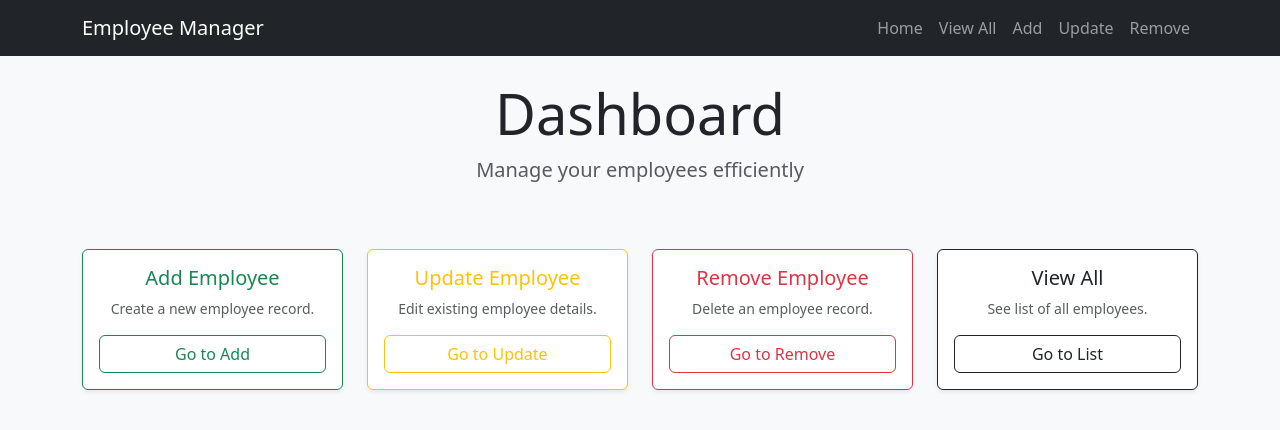
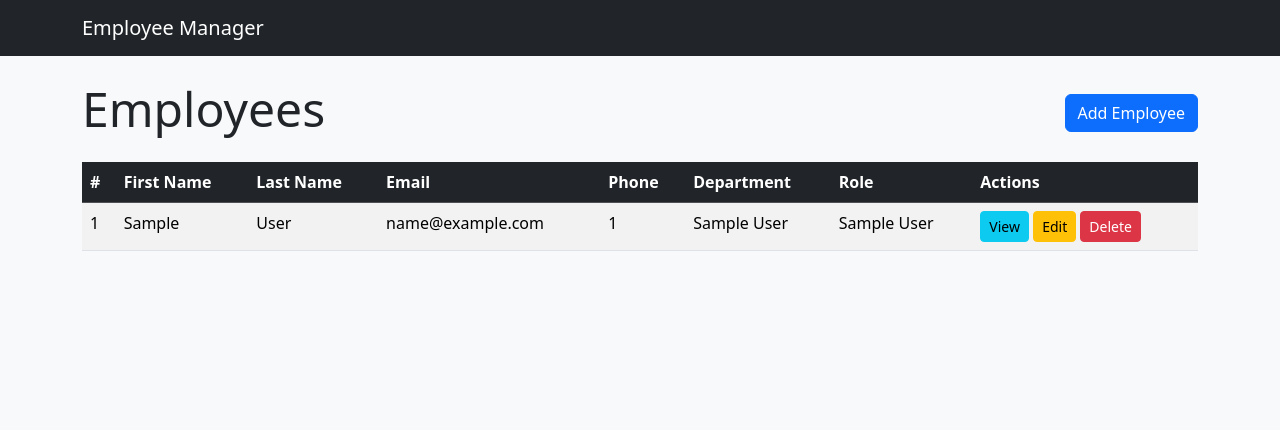
Before and after one commit to harshalahire07/Django-Projects, a Django app: page / in a window 1280 px wide. Shown: the top 430 px of the page. Run offline with Django 5.2, Linux system fonts and the light colour scheme; tables that the repository leaves empty hold one stand-in row (values such as "Sample post").

Commit message:
Refactor to single-page CRUD using AJAX modals and ModelForms

```diff
--- a/employee_management/employee/urls.py
+++ b/employee_management/employee/urls.py
@@ -1,29 +1,10 @@
-"""
-URL configuration for employee_management project.
-
-The `urlpatterns` list routes URLs to views. For more information please see:
-    https://docs.djangoproject.com/en/6.0/topics/http/urls/
-Examples:
-Function views
-    1. Add an import:  from my_app import views
-    2. Add a URL to urlpatterns:  path('', views.home, name='home')
-Class-based views
-    1. Add an import:  from other_app.views import Home
-    2. Add a URL to urlpatterns:  path('', Home.as_view(), name='home')
-Including another URLconf
-    1. Import the include() function: from django.urls import include, path
-    2. Add a URL to urlpatterns:  path('blog/', include('blog.urls'))
-"""
-from django.contrib import admin
-from django.urls import path, include
+from django.urls import path
 from . import views
 
 urlpatterns = [
-    path('', views.home, name='home'),
-    path('add_employee/', views.add_employee, name='add_employee'),
-    path('remove_employee/', views.remove_employee, name='remove_employee'),
-    path('remove_employee/<int:employee_id>/', views.remove_employee, name='remove_employee'),
-    path('update_employee/', views.update_employee, name='update_employee'),
-    path('update_employee/<int:employee_id>/', views.update_employee, name='update_employee'),
-    path('view_all_employees/', views.view_all_employees, name='view_all_employees'),
+    path('', views.employee_list, name='employee_list'),
+    path('create/', views.employee_create, name='employee_create'),
+    path('<int:id>/update/', views.employee_update, name='employee_update'),
+    path('<int:id>/delete/', views.employee_delete, name='employee_delete'),
+    path('<int:id>/', views.employee_detail, name='employee_detail'),
 ]
--- a/employee_management/employee/views.py
+++ b/employee_management/employee/views.py
@@ -1,118 +1,61 @@
-from django.shortcuts import render , HttpResponse, redirect
-from .models import Employee,Role,Department
-# Create your views here.
+from django.shortcuts import render, get_object_or_404
+from django.http import JsonResponse
+from django.template.loader import render_to_string
+from .models import Employee
+from .forms import EmployeeForm
 
-def home(request):
-    return render(request, 'index.html')
+def employee_list(request):
+    employees = Employee.objects.all()
+    return render(request, 'index.html', {'employees': employees})
 
-def add_employee(request):
+def save_employee_form(request, form, template_name):
+    data = dict()
     if request.method == 'POST':
-        first_name = request.POST.get('first_name')
-        last_name = request.POST.get('last_name')
-        email = request.POST.get('email')
-        phone = request.POST.get('phone')
-        address = request.POST.get('address')
-        department_name = request.POST.get('department')
-        role_name = request.POST.get('role')
+        if form.is_valid():
+            form.save()
+            data['form_is_valid'] = True
+            employees = Employee.objects.all()
+            data['html_employee_list'] = render_to_string('includes/partial_employee_list.html', {
+                'employees': employees
+            })
+        else:
+            data['form_is_valid'] = False
+    context = {'form': form}
+    data['html_form'] = render_to_string(template_name, context, request=request)
+    return JsonResponse(data)
 
-        if not all([first_name, last_name, email, phone, address, department_name, role_name]):
-             return render(request, 'add_employee.html', {'message': 'Missing fields'})
+def employee_create(request):
+    if request.method == 'POST':
+        form = EmployeeForm(request.POST)
+    else:
+        form = EmployeeForm()
+    return save_employee_form(request, form, 'includes/partial_employee_form.html')
 
-        try:
-            phone = int(phone)
-        except ValueError:
-            return render(request, 'add_employee.html', {'message': 'Invalid phone number'})
+def employee_update(request, id):
+    employee = get_object_or_404(Employee, id=id)
+    if request.method == 'POST':
+        form = EmployeeForm(request.POST, instance=employee)
+    else:
+        form = EmployeeForm(instance=employee)
+    return save_employee_form(request, form, 'includes/partial_employee_form.html')
 
-        try:
-            department = Department.objects.get(name=department_name)
-            role = Role.objects.get(name=role_name)
-        except (Department.DoesNotExist, Role.DoesNotExist):
-            return render(request, 'add_employee.html', {'message': 'Invalid Department or Role selected'})
+def employee_delete(request, id):
+    employee = get_object_or_404(Employee, id=id)
+    data = dict()
+    if request.method == 'POST':
+        employee.delete()
+        data['form_is_valid'] = True
+        employees = Employee.objects.all()
+        data['html_employee_list'] = render_to_string('includes/partial_employee_list.html', {
+            'employees': employees
+        })
+    else:
+        context = {'employee': employee}
+        data['html_form'] = render_to_string('includes/partial_employee_delete.html', context, request=request)
+    return JsonResponse(data)
 
-        employee = Employee(
-            first_name=first_name,
-            last_name=last_name,
-            email=email,
-            phone=phone,
-            address=address,
-            department=department,
-            role=role
-        )
-        employee.save()
-        return render(request, 'add_employee.html', {'message': 'Employee added successfully'})
-    elif request.method == 'GET':
-        return render(request, 'add_employee.html')
-    else:
-        return render(request, 'add_employee.html', {'message': 'Invalid request method'})
-
-def remove_employee(request, employee_id=0):
-    context = {}
-    if employee_id:
-        try:
-            employee = Employee.objects.get(id=employee_id)
-            employee.delete()
-            context['message'] = "Employee removed successfully"
-        except Employee.DoesNotExist:
-            context['message'] = "Employee not found"
-
-    employees = Employee.objects.all()
-    context['employees'] = employees
-
-    return render(request, 'remove_employee.html', context)
-
-def update_employee(request, employee_id=0):
-    context = {}
-    employees = Employee.objects.all()
-    context['employees'] = employees
-
-    if employee_id:
-        try:
-            employee = Employee.objects.get(id=employee_id)
-            context['employee'] = employee
-        except Employee.DoesNotExist:
-             context['message'] = "Employee not found"
-             return render(request, 'update_employee.html', context)
-
-        if request.method == 'POST':
-            first_name = request.POST.get('first_name')
-            last_name = request.POST.get('last_name')
-            email = request.POST.get('email')
-            phone = request.POST.get('phone')
-            address = request.POST.get('address')
-            department_name = request.POST.get('department')
-            role_name = request.POST.get('role')
-
-            if not all([first_name, last_name, email, phone, address, department_name, role_name]):
-                context['message'] = "Missing fields"
-                return render(request, 'update_employee.html', context)
-
-            try:
-                phone = int(phone)
-                department = Department.objects.get(name=department_name)
-                role = Role.objects.get(name=role_name)
-
-                employee.first_name = first_name
-                employee.last_name = last_name
-                employee.email = email
-                employee.phone = phone
-                employee.address = address
-                employee.department = department
-                employee.role = role
-                employee.save()
-
-                context['message'] = "Employee updated successfully"
-
-                context['employee'] = employee
-            except ValueError:
-                 context['message'] = "Invalid phone number"
-            except (Department.DoesNotExist, Role.DoesNotExist):
-                 context['message'] = "Invalid Department or Role"
-
-    return render(request, 'update_employee.html', context)
-
-def view_all_employees(request):
-    employees = Employee.objects.all()
-    context={
-        'employees':employees
-    }
-    return render(request, 'view_all_employees.html',context)
+def employee_detail(request, id):
+    employee = get_object_or_404(Employee, id=id)
+    context = {'employee': employee}
+    html_form = render_to_string('includes/partial_employee_details.html', context, request=request)
+    return JsonResponse({'html_form': html_form})
--- /dev/null
+++ b/employee_management/templates/includes/partial_employee_list.html
@@ -0,0 +1,54 @@
+<table class="table table-striped table-hover" id="employee-table">
+  <thead class="table-dark">
+    <tr>
+      <th>#</th>
+      <th>First Name</th>
+      <th>Last Name</th>
+      <th>Email</th>
+      <th>Phone</th>
+      <th>Department</th>
+      <th>Role</th>
+      <th>Actions</th>
+    </tr>
+  </thead>
+  <tbody>
+    {% for employee in employees %}
+    <tr>
+      <td>{{ forloop.counter }}</td>
+      <td>{{ employee.first_name }}</td>
+      <td>{{ employee.last_name }}</td>
+      <td>{{ employee.email }}</td>
+      <td>{{ employee.phone }}</td>
+      <td>{{ employee.department }}</td>
+      <td>{{ employee.role }}</td>
+      <td>
+        <button
+          type="button"
+          class="btn btn-sm btn-info js-view-employee"
+          data-url="{% url 'employee_detail' employee.id %}"
+        >
+          View
+        </button>
+        <button
+          type="button"
+          class="btn btn-sm btn-warning js-update-employee"
+          data-url="{% url 'employee_update' employee.id %}"
+        >
+          Edit
+        </button>
+        <button
+          type="button"
+          class="btn btn-sm btn-danger js-delete-employee"
+          data-url="{% url 'employee_delete' employee.id %}"
+        >
+          Delete
+        </button>
+      </td>
+    </tr>
+    {% empty %}
+    <tr>
+      <td colspan="8" class="text-center bg-warning">No employees found.</td>
+    </tr>
+    {% endfor %}
+  </tbody>
+</table>
--- a/employee_management/templates/index.html
+++ b/employee_management/templates/index.html
@@ -3,7 +3,7 @@
   <head>
     <meta charset="UTF-8" />
     <meta name="viewport" content="width=device-width, initial-scale=1.0" />
-    <title>Emplyee_Management_System</title>
+    <title>Employee Management System</title>
     <link
       href="https://cdn.jsdelivr.net/npm/bootstrap@5.3.3/dist/css/bootstrap.min.css"
       rel="stylesheet"
@@ -12,126 +12,110 @@
     />
   </head>
   <body class="bg-light">
+
     <nav class="navbar navbar-expand-lg navbar-dark bg-dark mb-4">
       <div class="container">
         <a class="navbar-brand" href="/">Employee Manager</a>
-        <button
-          class="navbar-toggler"
-          type="button"
-          data-bs-toggle="collapse"
-          data-bs-target="#navbarNav"
-        >
-          <span class="navbar-toggler-icon"></span>
-        </button>
-        <div class="collapse navbar-collapse" id="navbarNav">
-          <ul class="navbar-nav ms-auto">
-            <li class="nav-item"><a class="nav-link" href="/">Home</a></li>
-            <li class="nav-item">
-              <a class="nav-link" href="/view_all_employees">View All</a>
-            </li>
-            <li class="nav-item">
-              <a class="nav-link" href="/add_employee">Add</a>
-            </li>
-            <li class="nav-item">
-              <a class="nav-link" href="/update_employee">Update</a>
-            </li>
-            <li class="nav-item">
-              <a class="nav-link" href="/remove_employee">Remove</a>
-            </li>
-          </ul>
-        </div>
       </div>
     </nav>
 
+
     <div class="container">
-      {% if request.path == '/' %}
-      <div class="row text-center mb-5">
-        <div class="col-12">
-          <h1 class="display-4">Dashboard</h1>
-          <p class="lead text-muted">Manage your employees efficiently</p>
+      <div class="row mb-3">
+        <div class="col-12 d-flex justify-content-between align-items-center">
+          <h1 class="display-5">Employees</h1>
+          <button
+            type="button"
+            class="btn btn-primary js-create-employee"
+            data-url="{% url 'employee_create' %}"
+          >
+            <span class="bi bi-plus-lg"></span> Add Employee
+          </button>
         </div>
       </div>
 
-      <div class="row g-4 justify-content-center">
-        <div class="col-md-3">
-          <div class="card shadow-sm h-100 border-success">
-            <div
-              class="card-body text-center d-flex flex-column justify-content-center"
-            >
-              <h5 class="card-title text-success">Add Employee</h5>
-              <p class="card-text small text-muted">
-                Create a new employee record.
-              </p>
-              <a
-                href="/add_employee"
-                class="btn btn-outline-success mt-auto stretched-link"
-                >Go to Add</a
-              >
-            </div>
-          </div>
-        </div>
-        <div class="col-md-3">
-          <div class="card shadow-sm h-100 border-warning">
-            <div
-              class="card-body text-center d-flex flex-column justify-content-center"
-            >
-              <h5 class="card-title text-warning">Update Employee</h5>
-              <p class="card-text small text-muted">
-                Edit existing employee details.
-              </p>
-              <a
-                href="/update_employee"
-                class="btn btn-outline-warning mt-auto stretched-link"
-                >Go to Update</a
-              >
-            </div>
-          </div>
-        </div>
-        <div class="col-md-3">
-          <div class="card shadow-sm h-100 border-danger">
-            <div
-              class="card-body text-center d-flex flex-column justify-content-center"
-            >
-              <h5 class="card-title text-danger">Remove Employee</h5>
-              <p class="card-text small text-muted">
-                Delete an employee record.
-              </p>
-              <a
-                href="/remove_employee"
-                class="btn btn-outline-danger mt-auto stretched-link"
-                >Go to Remove</a
-              >
-            </div>
-          </div>
-        </div>
-        <div class="col-md-3">
-          <div class="card shadow-sm h-100 border-dark">
-            <div
-              class="card-body text-center d-flex flex-column justify-content-center"
-            >
-              <h5 class="card-title text-dark">View All</h5>
-              <p class="card-text small text-muted">
-                See list of all employees.
-              </p>
-              <a
-                href="/view_all_employees"
-                class="btn btn-outline-dark mt-auto stretched-link"
-                >Go to List</a
-              >
-            </div>
-          </div>
-        </div>
-      </div>
-      {% endif %}
 
-      <div class="row justify-content-center mt-4">
-        <div class="col-lg-8">{%block content%} {%endblock%}</div>
+      <div id="employee-table-container">
+        {% include 'includes/partial_employee_list.html' %}
       </div>
     </div>
+
+
+    <div class="modal fade" id="modal-employee">
+      <div class="modal-dialog">
+        <div class="modal-content"></div>
+      </div>
+    </div>
+
     <script
       src="https://cdn.jsdelivr.net/npm/bootstrap@5.3.3/dist/js/bootstrap.bundle.min.js"
       integrity="sha384-YvpcrYf0tY3lHB60NNkmXc5s9fDVZLESaAA55NDzOxhy9GkcIdslK1eN7N6jIeHz"
       crossorigin="anonymous"
     ></script>
+
+
+    <script>
+      document.addEventListener("DOMContentLoaded", () => {
+        const modal = new bootstrap.Modal(
+          document.getElementById("modal-employee"),
+        );
+        const modalContent = document.querySelector(
+          "#modal-employee .modal-content",
+        );
+
+        const saveForm = (e) => {
+          e.preventDefault();
+          const form = e.target;
+          const formData = new FormData(form);
+
+          fetch(form.action, {
+            method: form.method,
+            body: formData,
+            headers: {
+              "X-Requested-With": "XMLHttpRequest",
+            },
+          })
+            .then((response) => response.json())
+            .then((data) => {
+              if (data.form_is_valid) {
+                document.getElementById("employee-table-container").innerHTML =
+                  data.html_employee_list;
+                modal.hide();
+              } else {
+                modalContent.innerHTML = data.html_form;
+              }
+            })
+            .catch((error) => console.error("Error:", error));
+        };
+
+        document.body.addEventListener("click", (e) => {
+
+          let target = e.target.closest(
+            ".js-create-employee, .js-update-employee, .js-delete-employee, .js-view-employee",
+          );
+
+          if (target) {
+            const url = target.getAttribute("data-url");
+            fetch(url)
+              .then((response) => response.json())
+              .then((data) => {
+                modalContent.innerHTML = data.html_form;
+                modal.show();
+              });
+          }
+        });
+
+
+        modalContent.addEventListener("submit", (e) => {
+          if (
+            e.target.matches(
+              ".js-employee-update-form, .js-employee-delete-form",
+            )
+          ) {
+            saveForm(e);
+          }
+        });
+      });
+    </script>
   </body>
 </html>
```
Also changed, not shown: employee_management/employee/forms.py (added, +16 -0 lines), employee_management/templates/includes/partial_employee_delete.html (added, +28 -0 lines), employee_management/templates/includes/partial_employee_details.html (added, +46 -0 lines), employee_management/templates/includes/partial_employee_form.html (added, +38 -0 lines).
